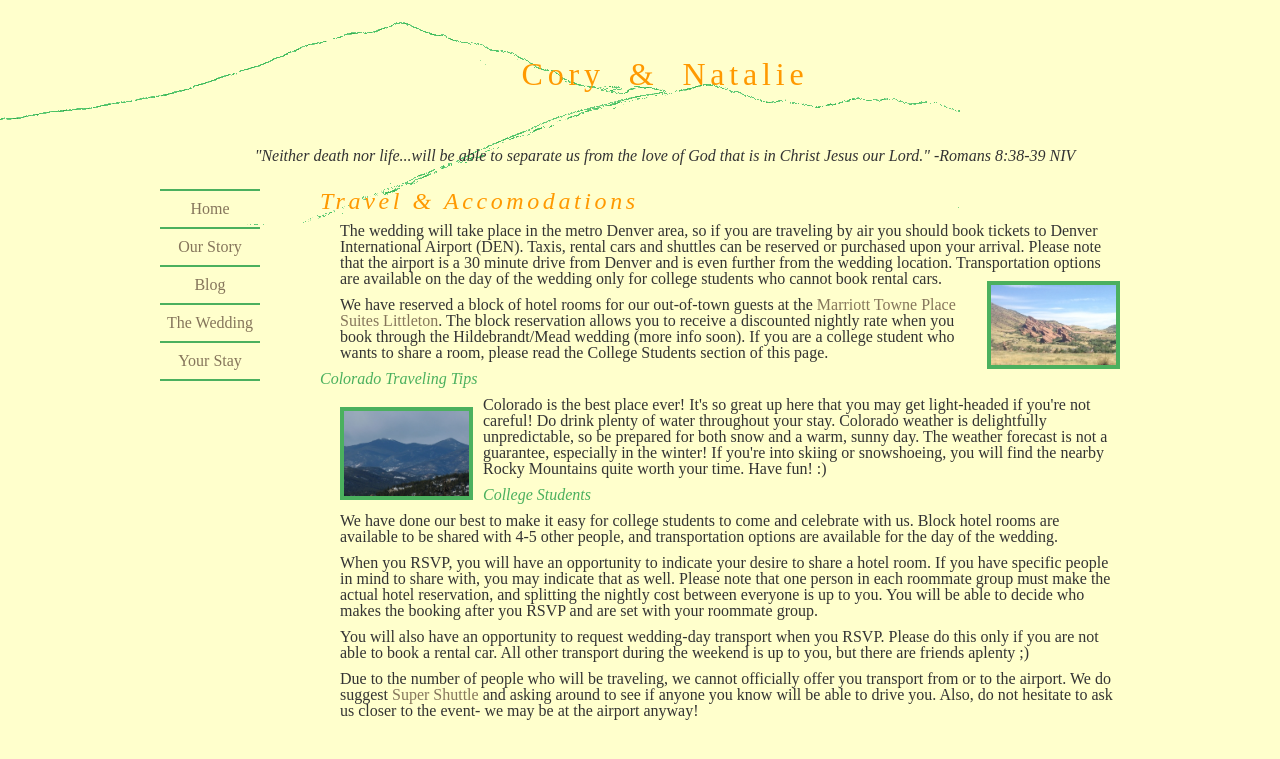
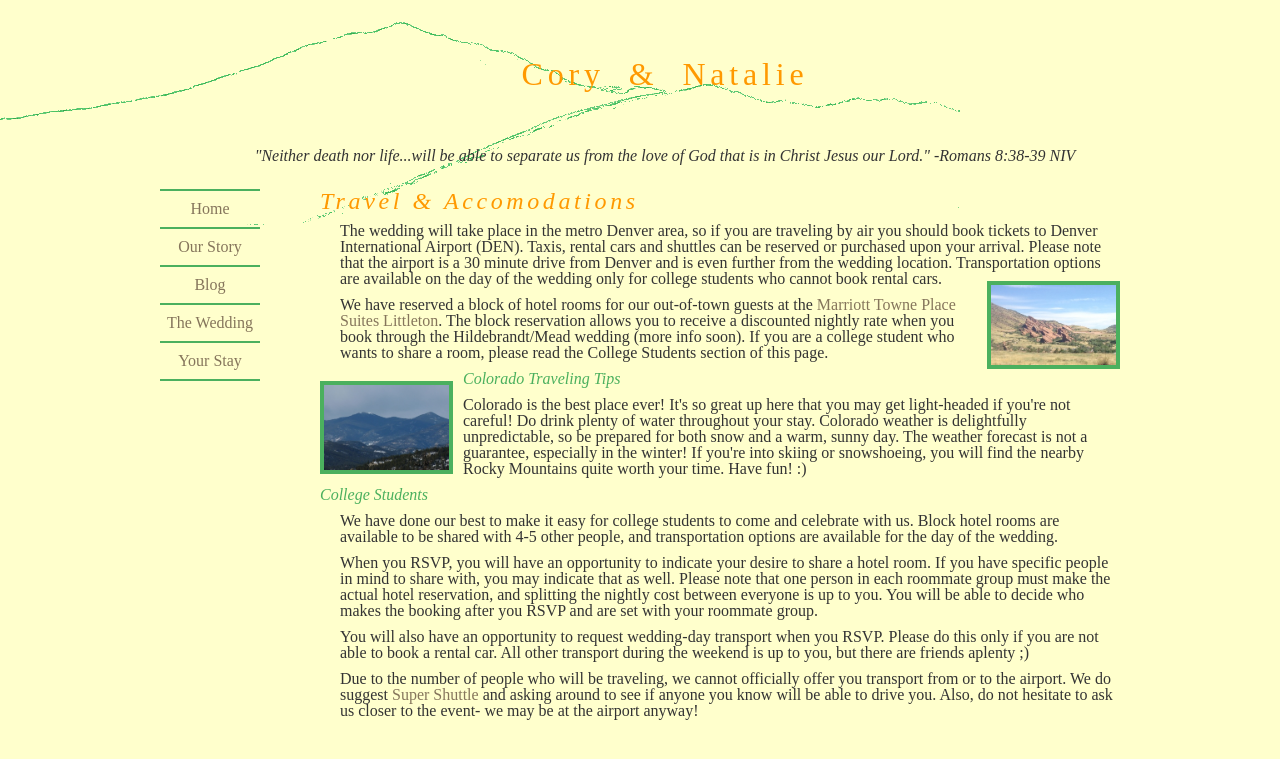
Before and after one commit to natalieh/wedding, a Jekyll site: the page built from travel/index.html, in a window 1280 px wide. Shown: the top 759 px of the page. Built offline with Jekyll 4.4.1, drawn with Linux system fonts in a browser that asks for light colours.

Commit message:
Moving about img

```diff
--- a/travel/index.html
+++ b/travel/index.html
@@ -13,11 +13,11 @@ layout: default
     <p>
         We have reserved a block of hotel rooms for our out-of-town guests at the <a href="http://www.marriott.com/hotels/travel/dentp-towneplace-suites-denver-southwest-littleton/" target="blank">Marriott Towne Place Suites Littleton</a>.  The block reservation allows you to receive a discounted nightly rate when you book through the Hildebrandt/Mead wedding (more info soon).  If you are a college student who wants to share a room, please read the College Students section of this page.
     </p>
+    <img class="leftimg" src="colorado1.JPG">
     <div class="subtitle">
     Colorado Traveling Tips
     </div>
     <p>
-    <img class="leftimg" src="colorado1.JPG">
         Colorado is the best place ever!  It's so great up here that you may get light-headed if you're not careful!  Do drink plenty of water throughout your stay.  Colorado weather is delightfully unpredictable, so be prepared for both snow and a warm, sunny day.  The weather forecast is not a guarantee, especially in the winter!  If you're into skiing or snowshoeing, you will find the nearby Rocky Mountains quite worth your time.  Have fun! :)
     </p>
     <div class="subtitle">
```
